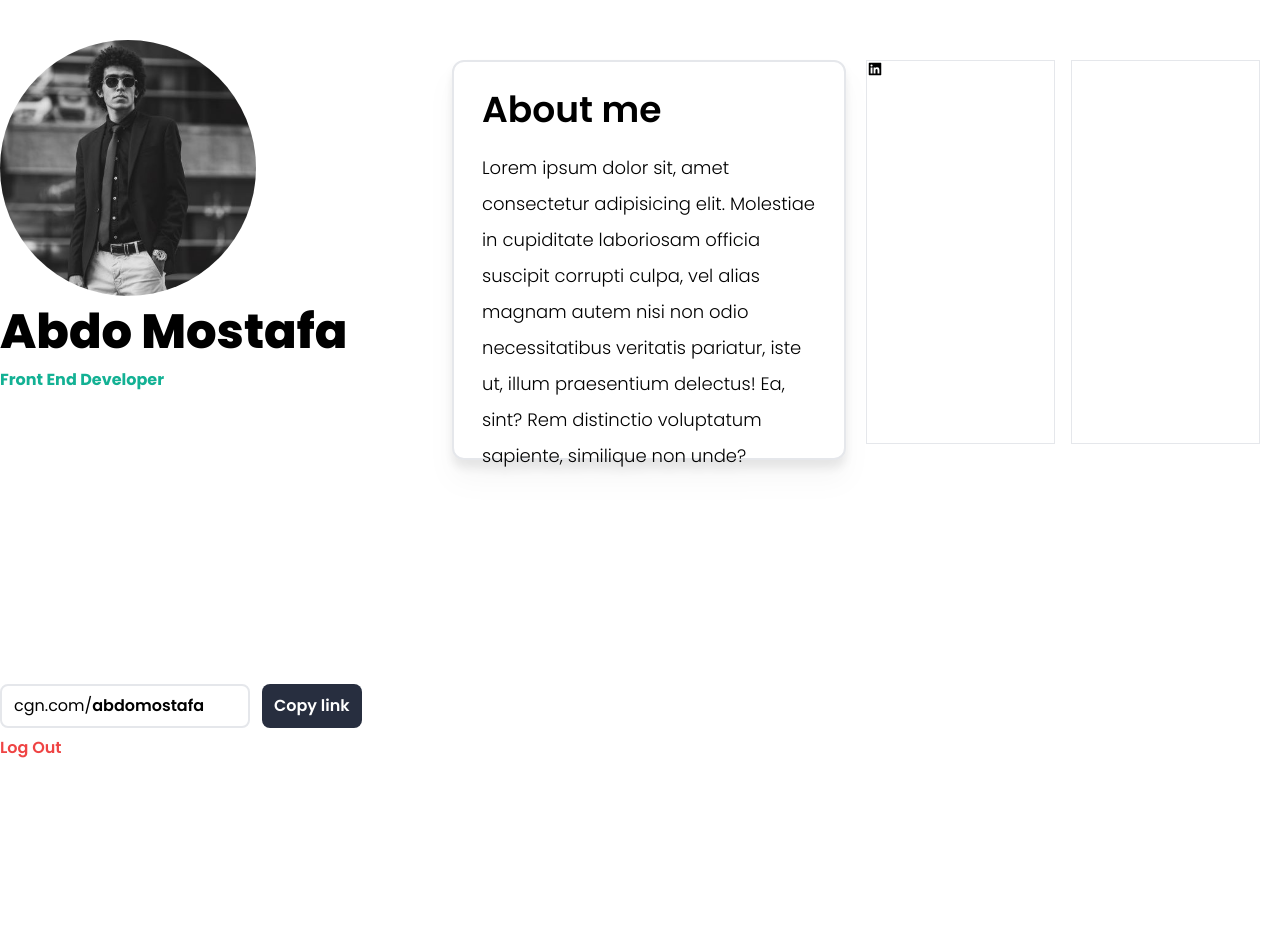
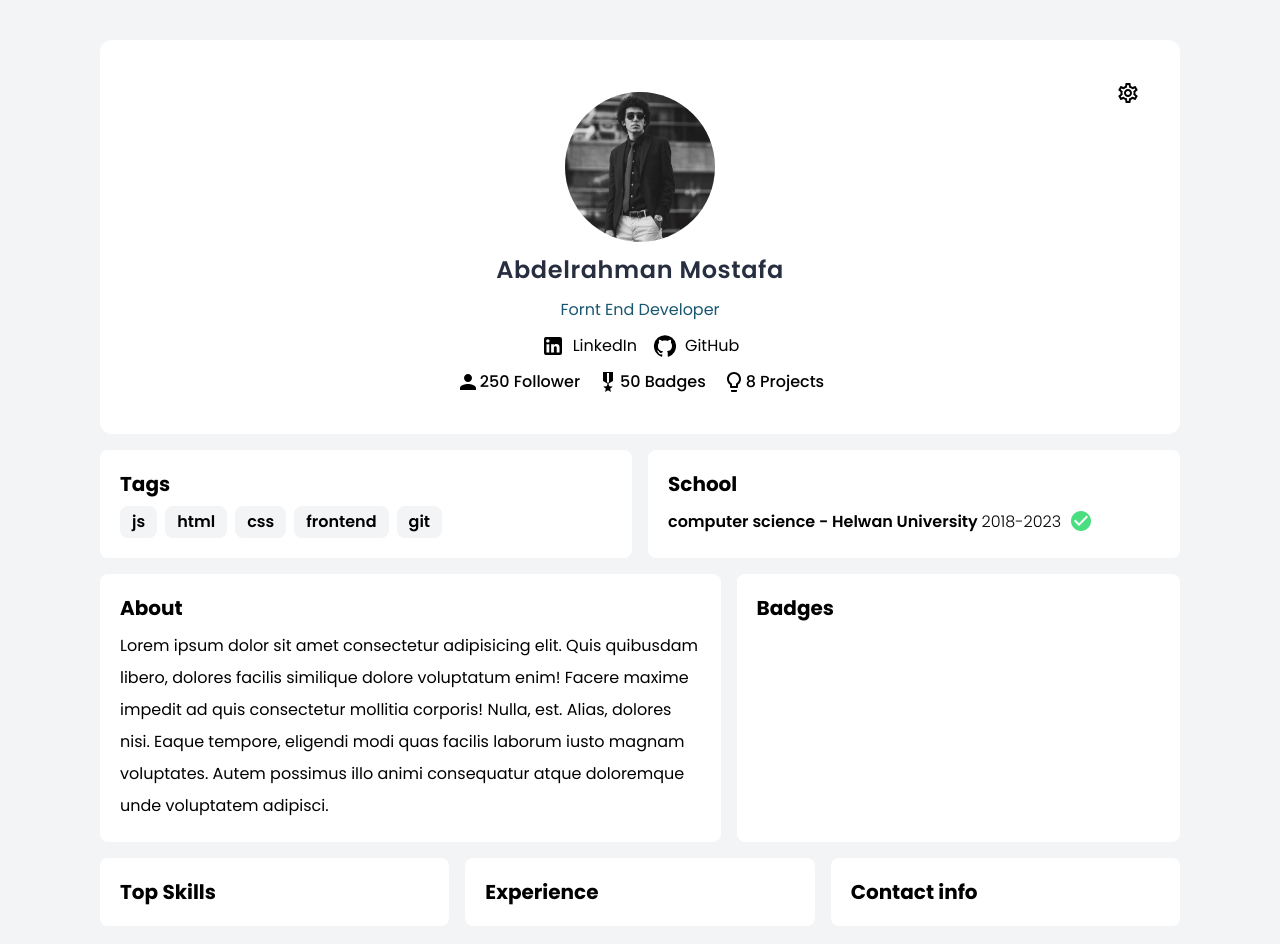
Before and after one commit to AbdelrahmanMostafa0/career-guidance-network, a Next.js app in the folder client/: page /profile in a window 1280 px wide. Shown: the top 944 px of the page. Before the commit the page ends 800 px from the top, so only its background shows below. Built offline with nearby package versions, Linux system fonts and the light colour scheme.

Commit message:
new profile

```diff
--- a/client/package.json
+++ b/client/package.json
@@ -9,6 +9,10 @@
     "lint": "next lint"
   },
   "dependencies": {
+    "@emotion/react": "^11.11.1",
+    "@emotion/styled": "^11.11.0",
+    "@mui/icons-material": "^5.14.15",
+    "@mui/material": "^5.14.15",
     "autoprefixer": "10.4.15",
     "next": "13.4.15",
     "postcss": "8.4.27",
--- /dev/null
+++ b/client/src/components/profile/ExtraData.jsx
@@ -0,0 +1,67 @@
+import CheckCircleIcon from "@mui/icons-material/CheckCircle";
+const ExtraData = () => {
+  const tags = ["js", "html", "css", "frontend", "git"];
+  const data = {
+    school: "computer science - Helwan University ",
+    grad: true,
+    schoolTime: "2018-2023",
+    tags: ["js", "html", "css", "frontend", "git"],
+    about:
+      " Lorem ipsum dolor sit amet consectetur adipisicing elit. Quis quibusdam libero, dolores facilis similique dolore voluptatum enim! Facere maxime impedit ad quis consectetur mollitia corporis! Nulla, est. Alias, dolores nisi. Eaque tempore, eligendi modi quas facilis laborum iusto magnam voluptates. Autem possimus illo animi consequatur atque doloremque unde voluptatem adipisci.",
+  };
+  return (
+    <section className=" space-y-4">
+      {/* -----------------------------------tags and school-------------------------- */}
+      <div className="flex gap-4 items-stretch">
+        {/* tags */}
+        <div
+          className="bg-white p-5 rounded-lg
+        space-y-2 w-full"
+        >
+          <h3 className="font-bold text-xl">Tags</h3>
+          <div className="flex flex-wrap justify-start items-center gap-2">
+            {data.tags.map((tag) => {
+              return (
+                <div className="bg-gray-100 py-1 px-3 rounded-lg font-semibold">
+                  {tag}
+                </div>
+              );
+            })}
+          </div>
+        </div>
+        <div className="bg-white space-y-2 p-5 rounded-lg w-full">
+          <h3 className="font-bold text-xl">School</h3>
+          <p className="py-1 font-semibold">
+            {data.school} <span className="font-light">{data.schoolTime}</span>
+            {data.grad && (
+              <CheckCircleIcon className="text-green-400 -mt-1 mx-2" />
+            )}
+          </p>
+        </div>
+      </div>
+      {/* -------------------------------about and badges----------------------- */}
+      <div className="flex gap-4">
+        <div className="p-5 bg-white w-7/12 space-y-2 rounded-lg">
+          <h3 className="font-bold text-xl">About</h3>
+          <p className="leading-loose">{data.about}</p>
+        </div>
+        <div className="p-5 bg-white space-y-2 rounded-lg w-5/12">
+          <h3 className="font-bold text-xl">Badges</h3>
+        </div>
+      </div>
+      {/* skills & experiance & contact info */}
+      <div className="flex gap-4">
+        <div className="p-5 bg-white w-7/12 space-y-2 rounded-lg">
+          <h3 className="font-bold text-xl">Top Skills</h3>
+        </div>
+        <div className="p-5 bg-white w-7/12 space-y-2 rounded-lg">
+          <h3 className="font-bold text-xl">Experience</h3>
+        </div>
+        <div className="p-5 bg-white w-7/12 space-y-2 rounded-lg">
+          <h3 className="font-bold text-xl">Contact info</h3>
+        </div>
+      </div>
+    </section>
+  );
+};
+export default ExtraData;
--- /dev/null
+++ b/client/src/components/profile/PersonalInfo.jsx
@@ -0,0 +1,68 @@
+import LinkedInIcon from "@mui/icons-material/LinkedIn";
+import GitHubIcon from "@mui/icons-material/GitHub";
+import PersonIcon from "@mui/icons-material/Person";
+import MilitaryTechIcon from "@mui/icons-material/MilitaryTech";
+import LightbulbOutlinedIcon from "@mui/icons-material/LightbulbOutlined";
+import SettingsOutlinedIcon from "@mui/icons-material/SettingsOutlined";
+import Link from "next/link";
+const PersonalInfo = () => {
+  const userData = {
+    name: "abdelrahman mostafa",
+    title: "Fornt End Developer",
+    linkedin: "https://www.linkedin.com/in/abdelrahmanmostafa0/",
+    github: "https://github.com/abdelrahmanmostafa0",
+    followerCount: 250,
+    badgesCount: 50,
+    projrctsCount: 8,
+  };
+  return (
+    <section className="bg-white p-10 rounded-xl flex justify-center items-center flex-col relative space-y-3">
+      <Link href="/settings" className="absolute top-10 right-10 ">
+        <SettingsOutlinedIcon className="text-3xl" />
+      </Link>
+      <img
+        src="/user.jpg"
+        alt="user-image"
+        className="max-h-[150px] rounded-full object-cover"
+      />
+      <h1 className="capitalize font-semibold text-2xl tracking-wide text-darkBlue">
+        {userData.name}
+      </h1>
+      <p className="text-lightBlue">{userData.title}</p>
+      <div className="flex justify-center items-center gap-4">
+        <a
+          href={userData.linkedin}
+          title={userData.linkedin}
+          className="flex gap-2 items-end"
+        >
+          <LinkedInIcon />
+          <p>LinkedIn</p>
+        </a>
+        <a
+          href={userData.github}
+          target="_blank"
+          title={userData.github}
+          className="flex gap-2 items-end"
+        >
+          <GitHubIcon />
+          GitHub
+        </a>
+      </div>
+      <div className="flex justify-center items-center font-medium gap-4">
+        <div className="flex items-start ">
+          <PersonIcon />
+          <p>{userData.followerCount} Follower</p>
+        </div>
+        <div className="flex items-start ">
+          <MilitaryTechIcon />
+          <p>{userData.badgesCount} Badges</p>
+        </div>
+        <div className="flex items-start ">
+          <LightbulbOutlinedIcon />
+          <p>{userData.projrctsCount} Projects</p>
+        </div>
+      </div>
+    </section>
+  );
+};
+export default PersonalInfo;
--- a/client/src/components/profile/Profile.jsx
+++ b/client/src/components/profile/Profile.jsx
@@ -1,11 +1,17 @@
+import ExtraData from "./ExtraData";
+import PersonalInfo from "./PersonalInfo";
 import UserInfo from "./profileCompnents/UserInfo";
 import UserLinks from "./profileCompnents/UserLinks";
 
 const Profile = () => {
   return (
-    <div className="container mx-auto md:grid md:grid-cols-3 min-h-[95dvh] py-10 space-y-4 md:space-y-0 gap-4">
-      <UserInfo className="col-span-1" />
-      <UserLinks className="col-span-2" />
+    <div className="bg-gray-100">
+      <div className="  mx-[50px] md:mx-[100px] min-h-[100dvh] py-10 space-y-4  gap-4  ">
+        {/* <UserInfo className="col-span-1" />
+      <UserLinks className="col-span-2" /> */}
+        <PersonalInfo />
+        <ExtraData />
+      </div>
     </div>
   );
 };
```
Also changed, not shown: 1 other file (tests, documents, lock files or other folders).
